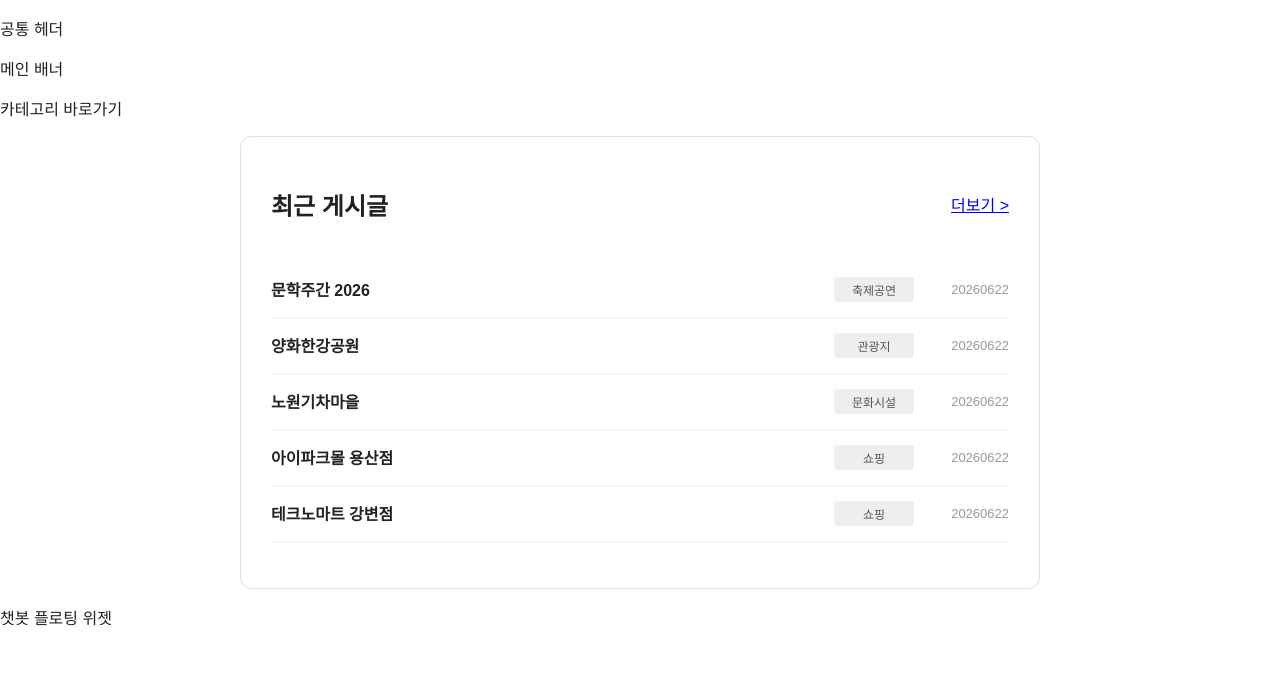
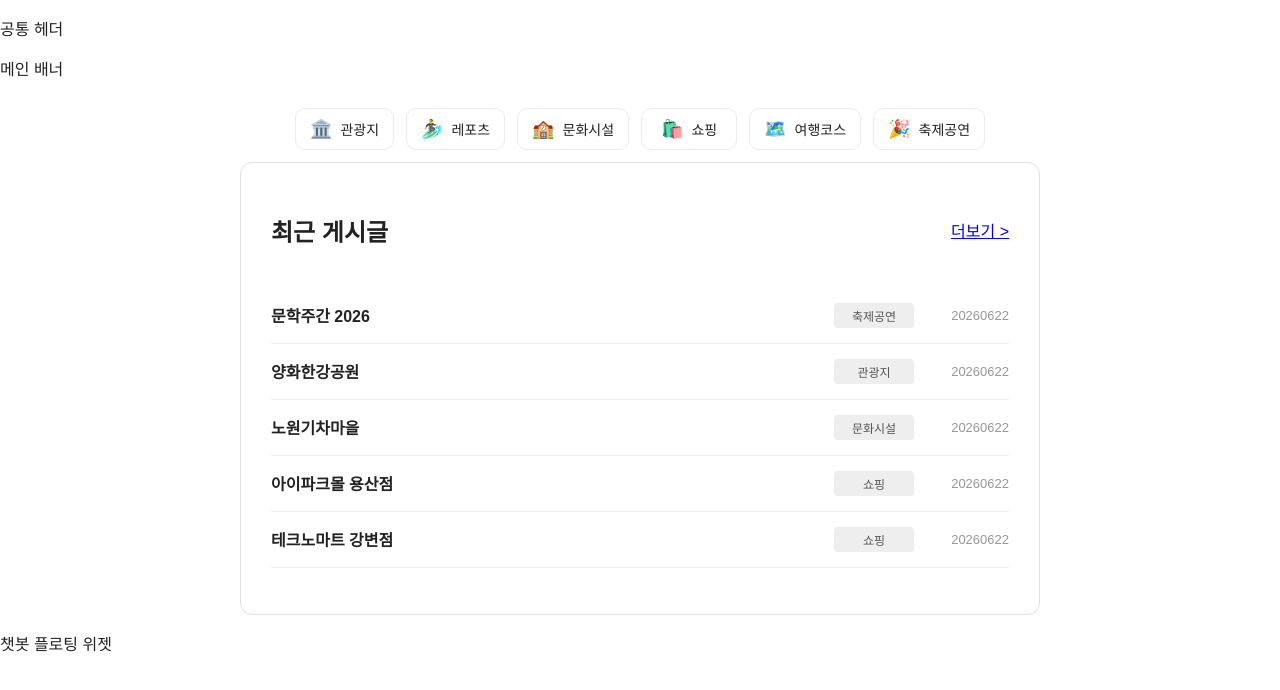
Before and after one commit to eunsinchoi/LocalHub, a Vue app: page / in a window 1280 px wide. Shown: the top 690 px of the page. Built offline with nearby package versions, Linux system fonts and the light colour scheme.

Commit message:
최근게시글-2

```diff
--- a/src/components/home/CategoryShortcut.vue
+++ b/src/components/home/CategoryShortcut.vue
@@ -1,13 +1,106 @@
 <script setup>
-// 카테고리 바로가기 로직 작성
+const emit = defineEmits(['select']);
+
+const categories = [
+  { id: 'tour', label: '관광지', icon: '🏛️' },
+  { id: 'sports', label: '레포츠', icon: '🏄‍♂️' },
+  { id: 'culture', label: '문화시설', icon: '🏫' },
+  { id: 'shopping', label: '쇼핑', icon: '🛍️' },
+  { id: 'course', label: '여행코스', icon: '🗺️' },
+  { id: 'festival', label: '축제공연', icon: '🎉' }
+];
 </script>
 
 <template>
-  <section class="component-placeholder">
-    <p>카테고리 바로가기</p>
-  </section>
+  <nav class="category-shortcut" aria-label="카테고리 바로가기">
+    <ul class="category-list">
+      <li v-for="cat in categories" :key="cat.id" class="category-item">
+        <button
+          type="button"
+          class="category-button"
+          @click="$emit('select', cat.id)"
+          :aria-label="`${cat.label} 카테고리`"
+        >
+          <span class="category-icon" aria-hidden="true">{{ cat.icon }}</span>
+          <span class="category-label">{{ cat.label }}</span>
+        </button>
+      </li>
+    </ul>
+  </nav>
 </template>
 
 <style scoped>
-/* 카테고리 바로가기 스타일 작성 */
+.category-shortcut {
+  padding: 12px 16px;
+}
+
+.category-list {
+  display: flex;
+  gap: 12px;
+  margin: 0;
+  padding: 0;
+  list-style: none;
+  align-items: center;
+  overflow-x: auto;
+  -webkit-overflow-scrolling: touch;
+}
+
+/* Individual item */
+.category-item {
+  flex: 0 0 auto;
+}
+
+/* Button styling */
+.category-button {
+  display: flex;
+  align-items: center;
+  gap: 8px;
+  background: #fff;
+  border: 1px solid #ececec;
+  padding: 10px 14px;
+  border-radius: 10px;
+  cursor: pointer;
+  transition: transform 160ms ease, box-shadow 160ms ease, background-color 160ms;
+  font-size: 14px;
+  color: #222;
+  min-width: 96px;
+  justify-content: center;
+}
+
+/* Icon */
+.category-icon {
+  font-size: 18px;
+  line-height: 1;
+}
+
+/* Hover / focus */
+.category-button:hover,
+.category-button:focus {
+  transform: translateY(-4px);
+  box-shadow: 0 8px 20px rgba(15, 15, 15, 0.08);
+  background-color: #fff7f7;
+  outline: none;
+}
+
+/* Focus-visible for accessibility */
+.category-button:focus-visible {
+  box-shadow: 0 0 0 3px rgba(255, 85, 85, 0.12);
+}
+
+/* Responsive: wrap into multiple rows on larger screens */
+@media (min-width: 720px) {
+  .category-list {
+    flex-wrap: nowrap;
+    justify-content: center;
+  }
+}
+
+/* On very small screens keep compact sizing */
+@media (max-width: 420px) {
+  .category-button {
+    padding: 8px 10px;
+    min-width: 80px;
+    font-size: 13px;
+  }
+}
 </style>
```
